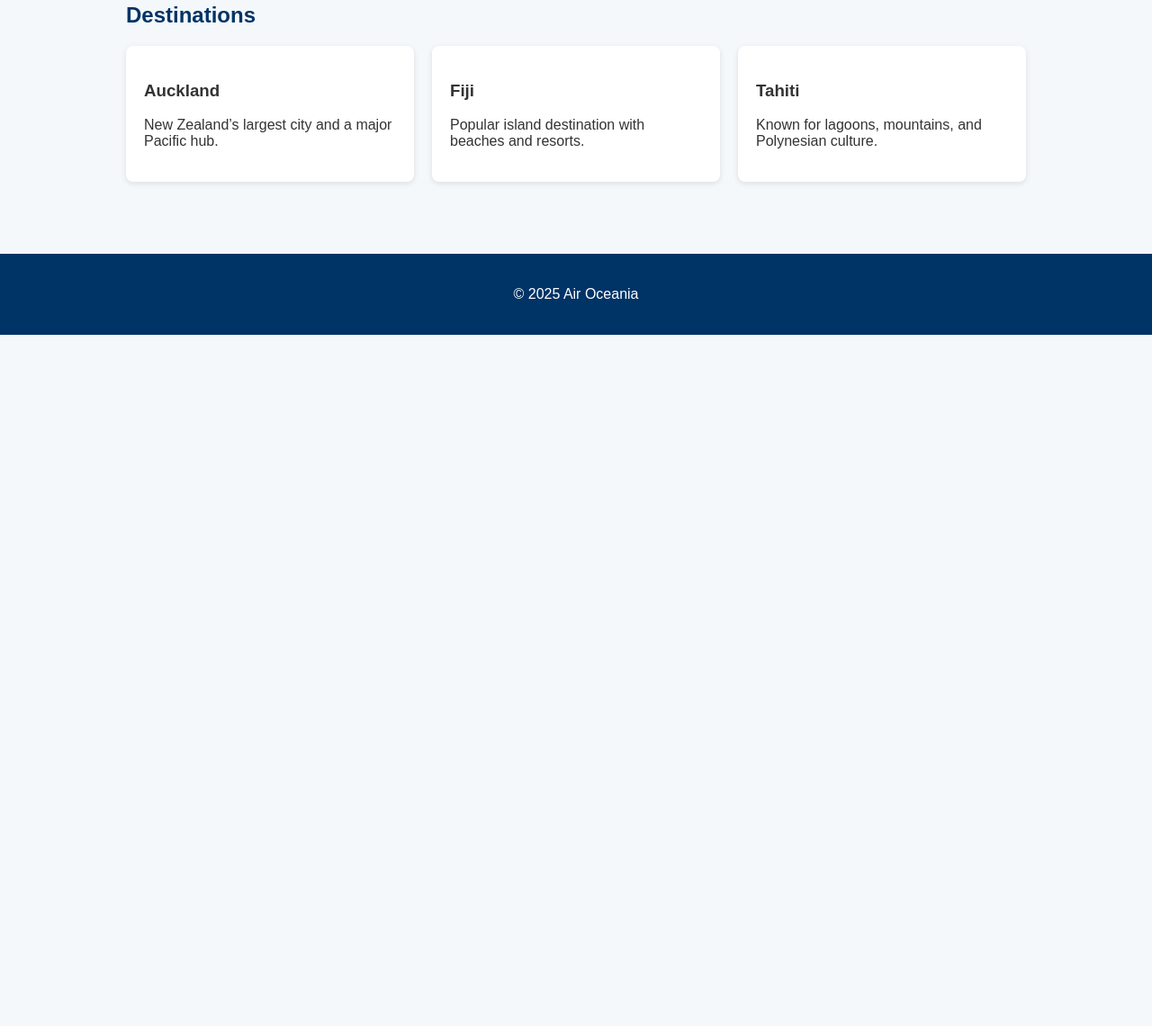
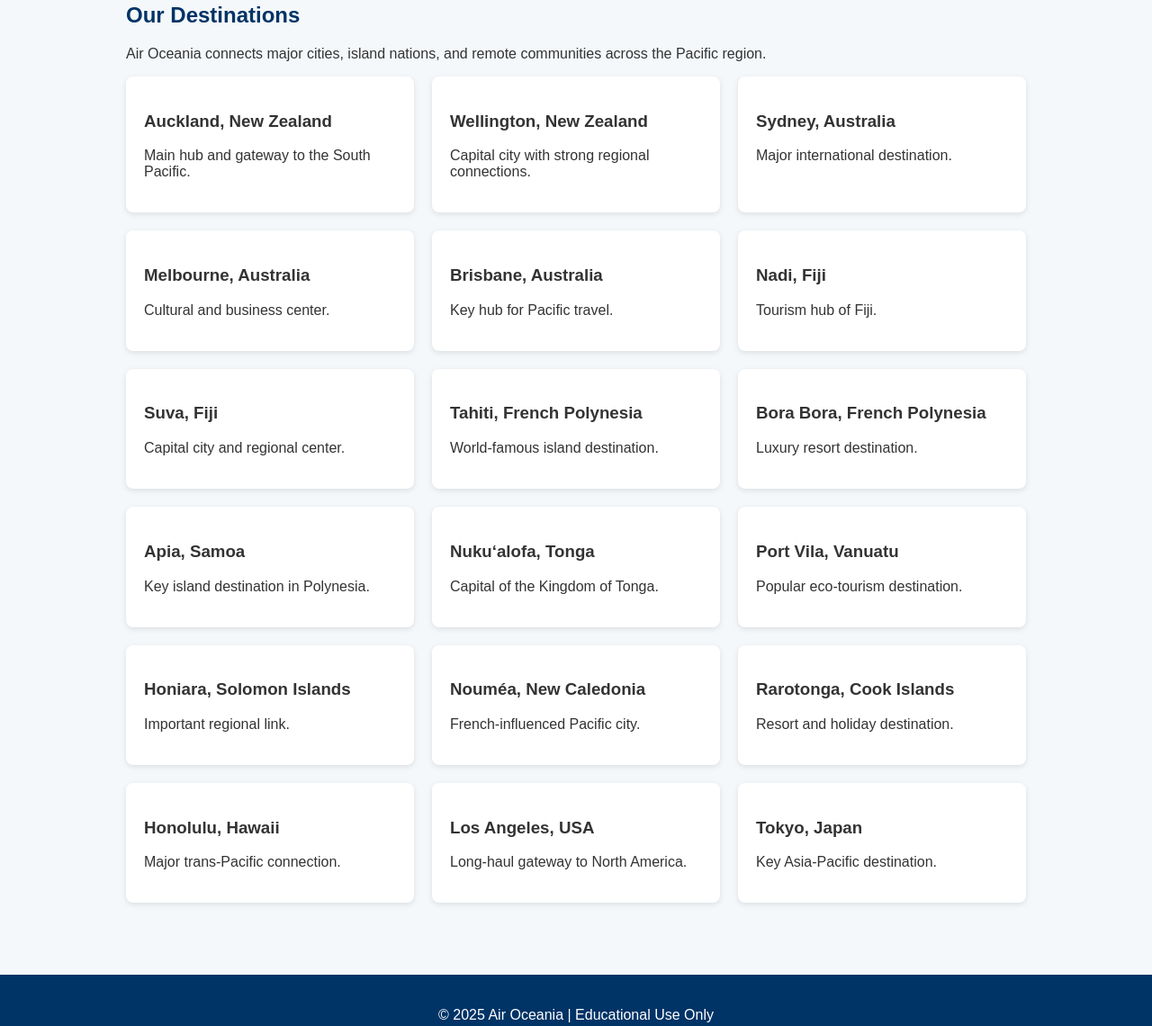
Before and after one commit to Justin17964/Air-oceania, a plain HTML site: page destinations.html in a window 1280 px wide. Shown: the part 178-1318 px from the top of the page at 90% size. Before the commit the page ends 800 px from the top, so only its background shows below. Drawn offline with Linux system fonts and the light colour scheme.

Commit message:
Update destinations and footer information

```diff
--- a/destinations.html
+++ b/destinations.html
@@ -19,25 +19,107 @@
 </header>
 
 <section class="section">
-    <h2>Destinations</h2>
+    <h2>Our Destinations</h2>
+    <p>
+        Air Oceania connects major cities, island nations,
+        and remote communities across the Pacific region.
+    </p>
+
     <div class="cards">
         <div class="card">
-            <h3>Auckland</h3>
-            <p>New Zealand’s largest city and a major Pacific hub.</p>
+            <h3>Auckland, New Zealand</h3>
+            <p>Main hub and gateway to the South Pacific.</p>
         </div>
+
         <div class="card">
-            <h3>Fiji</h3>
-            <p>Popular island destination with beaches and resorts.</p>
+            <h3>Wellington, New Zealand</h3>
+            <p>Capital city with strong regional connections.</p>
         </div>
+
         <div class="card">
-            <h3>Tahiti</h3>
-            <p>Known for lagoons, mountains, and Polynesian culture.</p>
+            <h3>Sydney, Australia</h3>
+            <p>Major international destination.</p>
+        </div>
+
+        <div class="card">
+            <h3>Melbourne, Australia</h3>
+            <p>Cultural and business center.</p>
+        </div>
+
+        <div class="card">
+            <h3>Brisbane, Australia</h3>
+            <p>Key hub for Pacific travel.</p>
+        </div>
+
+        <div class="card">
+            <h3>Nadi, Fiji</h3>
+            <p>Tourism hub of Fiji.</p>
+        </div>
+
+        <div class="card">
+            <h3>Suva, Fiji</h3>
+            <p>Capital city and regional center.</p>
+        </div>
+
+        <div class="card">
+            <h3>Tahiti, French Polynesia</h3>
+            <p>World-famous island destination.</p>
+        </div>
+
+        <div class="card">
+            <h3>Bora Bora, French Polynesia</h3>
+            <p>Luxury resort destination.</p>
+        </div>
+
+        <div class="card">
+            <h3>Apia, Samoa</h3>
+            <p>Key island destination in Polynesia.</p>
+        </div>
+
+        <div class="card">
+            <h3>Nukuʻalofa, Tonga</h3>
+            <p>Capital of the Kingdom of Tonga.</p>
+        </div>
+
+        <div class="card">
+            <h3>Port Vila, Vanuatu</h3>
+            <p>Popular eco-tourism destination.</p>
+        </div>
+
+        <div class="card">
+            <h3>Honiara, Solomon Islands</h3>
+            <p>Important regional link.</p>
+        </div>
+
+        <div class="card">
+            <h3>Nouméa, New Caledonia</h3>
+            <p>French-influenced Pacific city.</p>
+        </div>
+
+        <div class="card">
+            <h3>Rarotonga, Cook Islands</h3>
+            <p>Resort and holiday destination.</p>
+        </div>
+
+        <div class="card">
+            <h3>Honolulu, Hawaii</h3>
+            <p>Major trans-Pacific connection.</p>
+        </div>
+
+        <div class="card">
+            <h3>Los Angeles, USA</h3>
+            <p>Long-haul gateway to North America.</p>
+        </div>
+
+        <div class="card">
+            <h3>Tokyo, Japan</h3>
+            <p>Key Asia-Pacific destination.</p>
         </div>
     </div>
 </section>
 
 <footer>
-    <p>© 2025 Air Oceania</p>
+    <p>© 2025 Air Oceania | Educational Use Only</p>
 </footer>
 
 </body>
```
